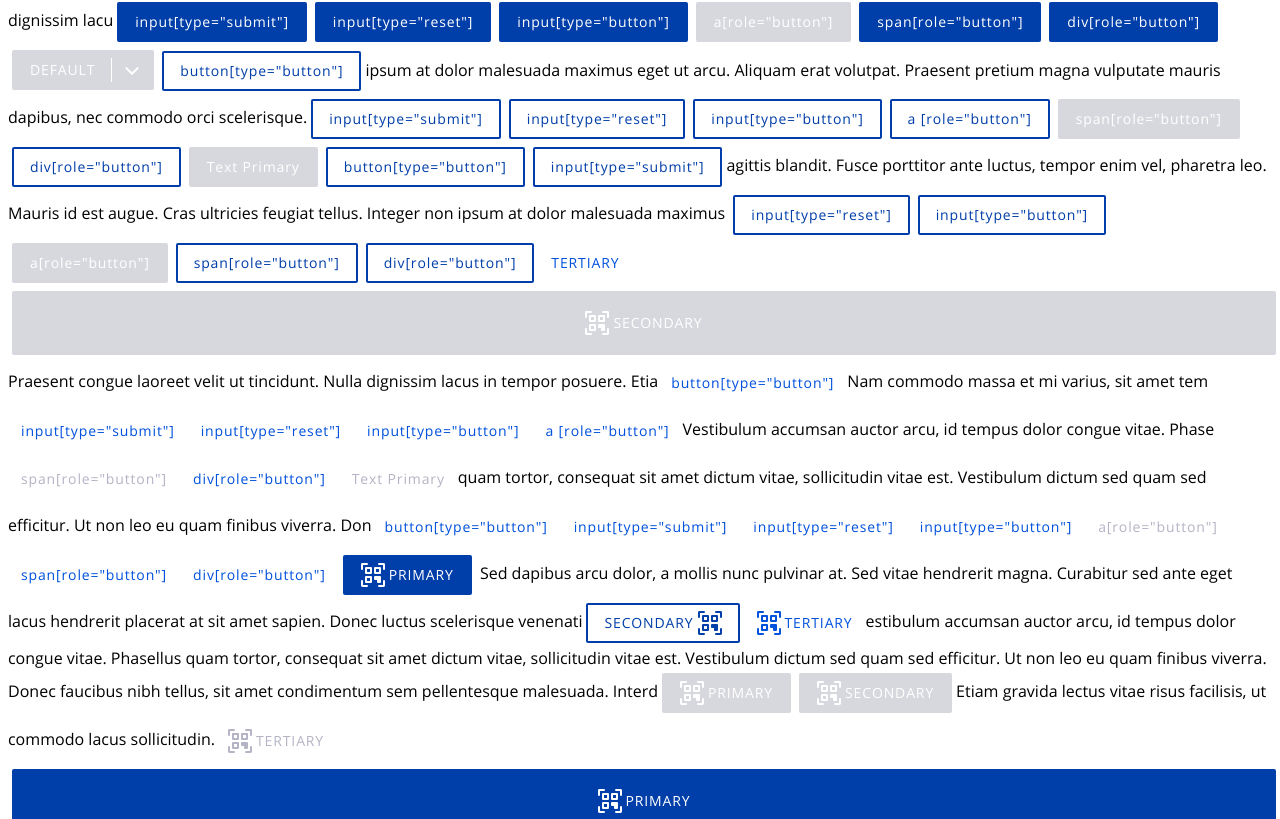
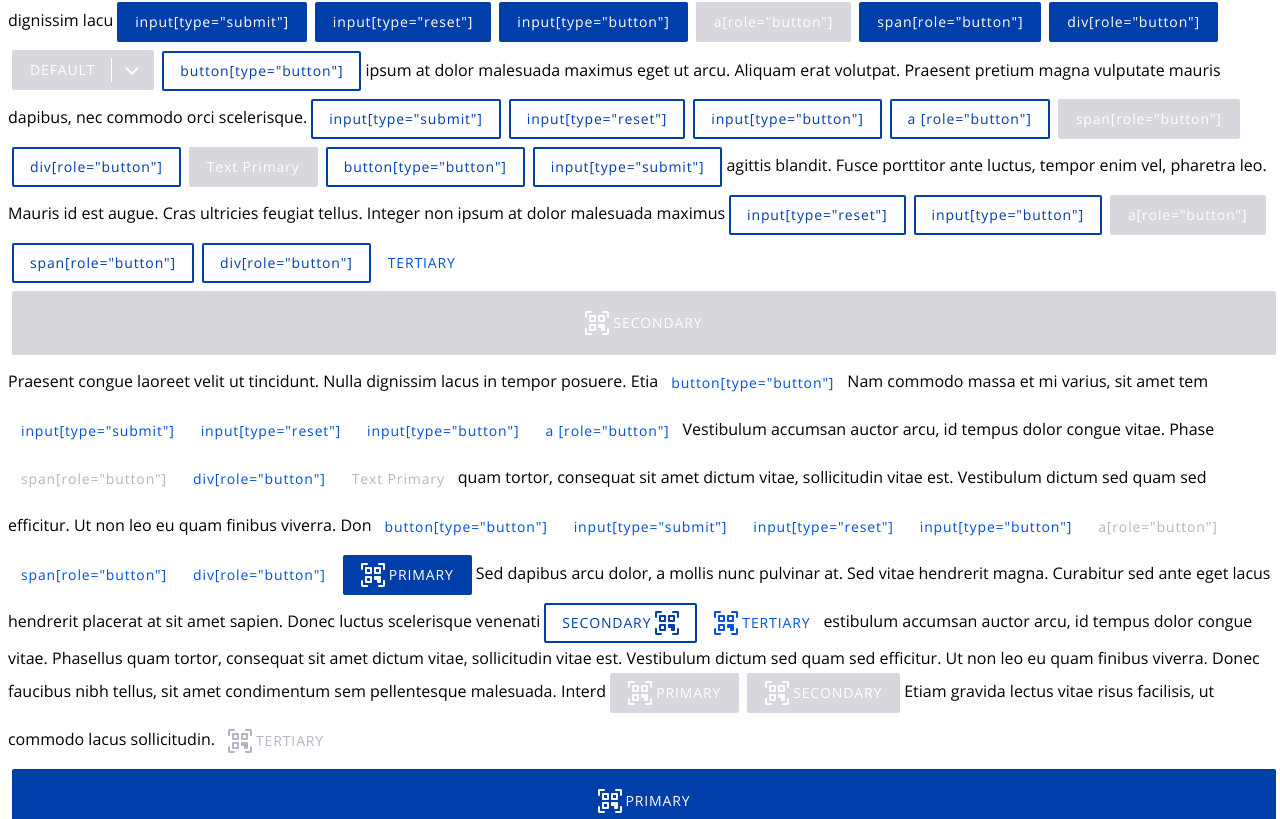
Before and after one commit to anarh/react-raw-css, a React (Create React App) app: page / in a window 1280 px wide. Shown: the part 2101-2920 px from the top of the page. Built offline with nearby package versions, Linux system fonts and the light colour scheme.

Commit message:
fix: wrap text in spans

```diff
--- a/src/App.js
+++ b/src/App.js
@@ -131,17 +131,19 @@ class App extends Component {
         <h2>Miscellaneous/Tests</h2>
         <button className="vds-btn-text--primary" type="button">button[type="button"]</button>
         <input className="vds-btn-text--primary" type="submit" value="input[type=&quot;submit&quot;]" />
-        Lorem ipsum dolor sit amet, consectetur adipiscing elit. Nulla vitae volutpat tellus. Donec sagittis mi quam, a ultricies est viverra et. Ut pharetra, nunc et luctus luctus, justo massa varius m<input className="vds-btn-text--primary" type="reset" value="input[type=&quot;reset&quot;]" />
+        <span>Lorem ipsum dolor sit amet, consectetur adipiscing elit. Nulla vitae volutpat tellus. Donec sagittis mi quam, a ultricies est viverra et. Ut pharetra, nunc et luctus luctus, justo massa varius m</span>
+        <input className="vds-btn-text--primary" type="reset" value="input[type=&quot;reset&quot;]" />
         <input className="vds-btn-text--primary" type="button" value="input[type=&quot;button&quot;]" />
         <a className="vds-btn-text--primary" role="button" href="/">a [role="button"]</a>
-         ipsum at dolor malesuada maximus eget ut arcu. Aliquam erat volutpat. Praesent pretium magna vulputate mauris dapibus, nec commodo orci scelerisque.
+        <span>ipsum at dolor malesuada maximus eget ut arcu. Aliquam erat volutpat. Praesent pretium magna vulputate mauris dapibus, nec commodo orci scelerisque.</span>
         <span className={`vds-btn-text--primary vds-btn-text--primary-state--disabled`} tabIndex={-1} role="button">span[role="button"]</span>
         <div className="vds-btn-text--primary" role="button" tabIndex={0}>div[role="button"]</div>
         <button disabled className="vds-btn-text--primary">Text Primary</button>
-        Suspendisse bibendum consequat tellus,<button className="vds-btn-text--primary" type="button">button[type="button"]</button>
+        <span>Suspendisse bibendum consequat tellus,</span><button className="vds-btn-text--primary" type="button">button[type="button"]</button>
         <button className="vds-btn-icon--light">
           <Icon className="vds-btn--svg" name="scan-qr" resolution="low" />
-        </button>Praesent congue laoreet velit ut tincidunt. Nulla dignissim lacu
+        </button>
+        <span>Praesent congue laoreet velit ut tincidunt. Nulla dignissim lacu</span>
         <input className="vds-btn-text--primary" type="submit" value="input[type=&quot;submit&quot;]" />
         <input className="vds-btn-text--primary" type="reset" value="input[type=&quot;reset&quot;]" />
         <input className="vds-btn-text--primary" type="button" value="input[type=&quot;button&quot;]" />
@@ -153,7 +155,7 @@ class App extends Component {
           <Icon name="dropdown" className="vds-btn--svg" resolution="tiny" />
         </button>
         <button className="vds-btn-text--secondary" type="button">button[type="button"]</button>
-         ipsum at dolor malesuada maximus eget ut arcu. Aliquam erat volutpat. Praesent pretium magna vulputate mauris dapibus, nec commodo orci scelerisque.
+        <span>ipsum at dolor malesuada maximus eget ut arcu. Aliquam erat volutpat. Praesent pretium magna vulputate mauris dapibus, nec commodo orci scelerisque.</span>
         <input className="vds-btn-text--secondary" type="submit" value="input[type=&quot;submit&quot;]" />
         <input className="vds-btn-text--secondary" type="reset" value="input[type=&quot;reset&quot;]" />
         <input className="vds-btn-text--secondary" type="button" value="input[type=&quot;button&quot;]" />
@@ -163,7 +165,8 @@ class App extends Component {
         <button disabled className="vds-btn-text--secondary">Text Primary</button>
         <button className="vds-btn-text--secondary" type="button">button[type="button"]</button>
         <input className="vds-btn-text--secondary" type="submit" value="input[type=&quot;submit&quot;]" />
-        agittis blandit. Fusce porttitor ante luctus, tempor enim vel, pharetra leo. Mauris id est augue. Cras ultricies feugiat tellus. Integer non ipsum at dolor malesuada maximus <input className="vds-btn-text--secondary" type="reset" value="input[type=&quot;reset&quot;]" />
+        <span>agittis blandit. Fusce porttitor ante luctus, tempor enim vel, pharetra leo. Mauris id est augue. Cras ultricies feugiat tellus. Integer non ipsum at dolor malesuada maximus</span>
+        <input className="vds-btn-text--secondary" type="reset" value="input[type=&quot;reset&quot;]" />
         <input className="vds-btn-text--secondary" type="button" value="input[type=&quot;button&quot;]" />
         <a className={`vds-btn-text--secondary vds-btn-text--secondary-state--disabled`} tabIndex={-1} role="button" href="/">a[role="button"]</a>
         <span className="vds-btn-text--secondary" role="button" tabIndex={0}>span[role="button"]</span>
@@ -172,15 +175,19 @@ class App extends Component {
         <button disabled className={`vds-btn-text--secondary vds-btn--fullwidth`}>
           <Icon className="vds-btn--svg" name="scan-qr" resolution="low" />
           <span className="vds-btn--label">SECONDARY</span>
-        </button>Praesent congue laoreet velit ut tincidunt. Nulla dignissim lacus in tempor posuere. Etia
-        <button className="vds-btn-text--tertiary" type="button">button[type="button"]</button>Nam commodo massa et mi varius, sit amet tem
+        </button>
+        <span>Praesent congue laoreet velit ut tincidunt. Nulla dignissim lacus in tempor posuere. Etia</span>
+        <button className="vds-btn-text--tertiary" type="button">button[type="button"]</button>
+        <span>Nam commodo massa et mi varius, sit amet tem</span>
         <input className="vds-btn-text--tertiary" type="submit" value="input[type=&quot;submit&quot;]" />
         <input className="vds-btn-text--tertiary" type="reset" value="input[type=&quot;reset&quot;]" />
         <input className="vds-btn-text--tertiary" type="button" value="input[type=&quot;button&quot;]" />
-        <a className="vds-btn-text--tertiary" role="button" href="/">a [role="button"]</a>Vestibulum accumsan auctor arcu, id tempus dolor congue vitae. Phase
+        <a className="vds-btn-text--tertiary" role="button" href="/">a [role="button"]</a>
+        <span>Vestibulum accumsan auctor arcu, id tempus dolor congue vitae. Phase</span>
         <span className={`vds-btn-text--tertiary vds-btn-text--tertiary-state--disabled`} tabIndex={-1} role="button">span[role="button"]</span>
         <div className="vds-btn-text--tertiary" role="button" tabIndex={0}>div[role="button"]</div>
-        <button disabled className="vds-btn-text--tertiary">Text Primary</button>quam tortor, consequat sit amet dictum vitae, sollicitudin vitae est. Vestibulum dictum sed quam sed efficitur. Ut non leo eu quam finibus viverra. Don
+        <button disabled className="vds-btn-text--tertiary">Text Primary</button>
+        <span>quam tortor, consequat sit amet dictum vitae, sollicitudin vitae est. Vestibulum dictum sed quam sed efficitur. Ut non leo eu quam finibus viverra. Don</span>
         <button className="vds-btn-text--tertiary" type="button">button[type="button"]</button>
         <input className="vds-btn-text--tertiary" type="submit" value="input[type=&quot;submit&quot;]" />
         <input className="vds-btn-text--tertiary" type="reset" value="input[type=&quot;reset&quot;]" />
@@ -191,7 +198,8 @@ class App extends Component {
         <button className={`vds-btn-text--primary`}>
           <Icon className="vds-btn--svg" name="scan-qr" resolution="low" role="img" />
           <span className="vds-btn--label">PRIMARY</span>
-        </button> Sed dapibus arcu dolor, a mollis nunc pulvinar at. Sed vitae hendrerit magna. Curabitur sed ante eget lacus hendrerit placerat at sit amet sapien. Donec luctus scelerisque venenati
+        </button>
+        <span>Sed dapibus arcu dolor, a mollis nunc pulvinar at. Sed vitae hendrerit magna. Curabitur sed ante eget lacus hendrerit placerat at sit amet sapien. Donec luctus scelerisque venenati</span>
         <button className={`vds-btn-text--secondary`}>
           <span className="vds-btn--label">SECONDARY</span>
           <Icon className="vds-btn--svg" name="scan-qr" resolution="low" />
@@ -199,7 +207,8 @@ class App extends Component {
         <button className={`vds-btn-text--tertiary`}>
           <Icon className="vds-btn--svg" name="scan-qr" resolution="low" />
           <span className="vds-btn--label">TERTIARY</span>
-        </button>estibulum accumsan auctor arcu, id tempus dolor congue vitae. Phasellus quam tortor, consequat sit amet dictum vitae, sollicitudin vitae est. Vestibulum dictum sed quam sed efficitur. Ut non leo eu quam finibus viverra. Donec faucibus nibh tellus, sit amet condimentum sem pellentesque malesuada. Interd
+        </button>
+        <span>estibulum accumsan auctor arcu, id tempus dolor congue vitae. Phasellus quam tortor, consequat sit amet dictum vitae, sollicitudin vitae est. Vestibulum dictum sed quam sed efficitur. Ut non leo eu quam finibus viverra. Donec faucibus nibh tellus, sit amet condimentum sem pellentesque malesuada. Interd</span>
         <button disabled className={`vds-btn-text--primary`}>
           <Icon className="vds-btn--svg" name="scan-qr" resolution="low" />
           <span className="vds-btn--label">PRIMARY</span>
@@ -207,7 +216,8 @@ class App extends Component {
         <button disabled className={`vds-btn-text--secondary`}>
           <Icon className="vds-btn--svg" name="scan-qr" resolution="low" />
           <span className="vds-btn--label">SECONDARY</span>
-        </button>Etiam gravida lectus vitae risus facilisis, ut commodo lacus sollicitudin.
+        </button>
+        <span>Etiam gravida lectus vitae risus facilisis, ut commodo lacus sollicitudin.</span>
         <button disabled className={`vds-btn-text--tertiary`}>
           <Icon className="vds-btn--svg" name="scan-qr" resolution="low" />
           <span className="vds-btn--label">TERTIARY</span>
@@ -215,7 +225,8 @@ class App extends Component {
         <button className={`vds-btn-text--primary vds-btn--fullwidth`}>
           <Icon className="vds-btn--svg" name="scan-qr" resolution="low" />
           <span className="vds-btn--label">PRIMARY</span>
-        </button>nunc, lacinia et scelerisque sit am
+        </button>
+        <span>nunc, lacinia et scelerisque sit am</span>
         <button className={`vds-btn-text--secondary vds-btn--fullwidth`}>
           <Icon className="vds-btn--svg" name="scan-qr" resolution="low" />
           <span className="vds-btn--label">SECONDARY</span>
@@ -227,7 +238,8 @@ class App extends Component {
         <button disabled className={`vds-btn-text--primary vds-btn--fullwidth`}>
           <Icon className="vds-btn--svg" name="scan-qr" resolution="low" />
           <span className="vds-btn--label">PRIMARY</span>
-        </button>justo sit amet velit suscipit feugiat se
+        </button>
+        <span>justo sit amet velit suscipit feugiat se</span>
         <button disabled className={`vds-btn-text--tertiary vds-btn--fullwidth`}>
           <Icon className="vds-btn--svg" name="scan-qr" resolution="low" />
           <span className="vds-btn--label">TERTIARY</span>
@@ -237,7 +249,8 @@ class App extends Component {
         </button>
         <button className="vds-btn-icon--dark" type="button">
           <Icon className="vds-btn--svg" name="scan-qr" resolution="low" />
-        </button>Suspendisse et tempor sapien. Fusce vitae fringilla
+        </button>
+        <span>Suspendisse et tempor sapien. Fusce vitae fringilla</span>
         <a className="vds-btn-icon--dark" role="button" href="/">
           <Icon className="vds-btn--svg" name="scan-qr" resolution="low" />
         </a>
@@ -289,15 +302,15 @@ class App extends Component {
         </span>
         <div className="vds-btn-icon--light--outline" role="button" tabIndex={0}>
           <Icon className="vds-btn--svg" name="scan-qr" resolution="low" />
-        </div>Curabitur malesuada orci in sagittis blandit. Fu
-
+        </div>
+        <span>Curabitur malesuada orci in sagittis blandit. Fu</span>
         <button className="vds-btn-icon--light--tiny">
           <Icon name="close" className="vds-btn--svg" resolution="tiny" />
         </button>
         <button className="vds-btn-icon--light--tiny" type="button">
           <Icon name="close" className="vds-btn--svg" resolution="tiny" />
         </button>
-        teger non ipsum at dolor malesuada maximu
+        <span>teger non ipsum at dolor malesuada maximu</span>
         <a className="vds-btn-icon--light--tiny" role="button" href="/">
           <Icon name="close" className="vds-btn--svg" resolution="tiny" />
         </a>
@@ -308,7 +321,7 @@ class App extends Component {
           <Icon name="close" className="vds-btn--svg" resolution="tiny" />
         </div>
 
-         volutpat odio. Sed dapibus arcu dolor, a
+         <span>volutpat odio. Sed dapibus arcu dolor, a</span>
         <button className="vds-btn-menu--primary">
           <span className="vds-btn--label">DEFAULT</span>
           <Icon name="dropdown" className="vds-btn--svg" resolution="tiny" />
@@ -316,7 +329,8 @@ class App extends Component {
         <button className="vds-btn-menu--secondary">
           <span className="vds-btn--label">DEFAULT</span>
           <Icon name="dropdown" className="vds-btn--svg" resolution="tiny" />
-        </button> placerat at sit amet sapien. Donec luctus sceleri
+        </button>
+        <span>placerat at sit amet sapien. Donec luctus sceleri</span>
         <button disabled className="vds-btn-menu--secondary">
           <span className="vds-btn--label">DEFAULT</span>
           <Icon name="dropdown" className="vds-btn--svg" resolution="tiny" />
```
